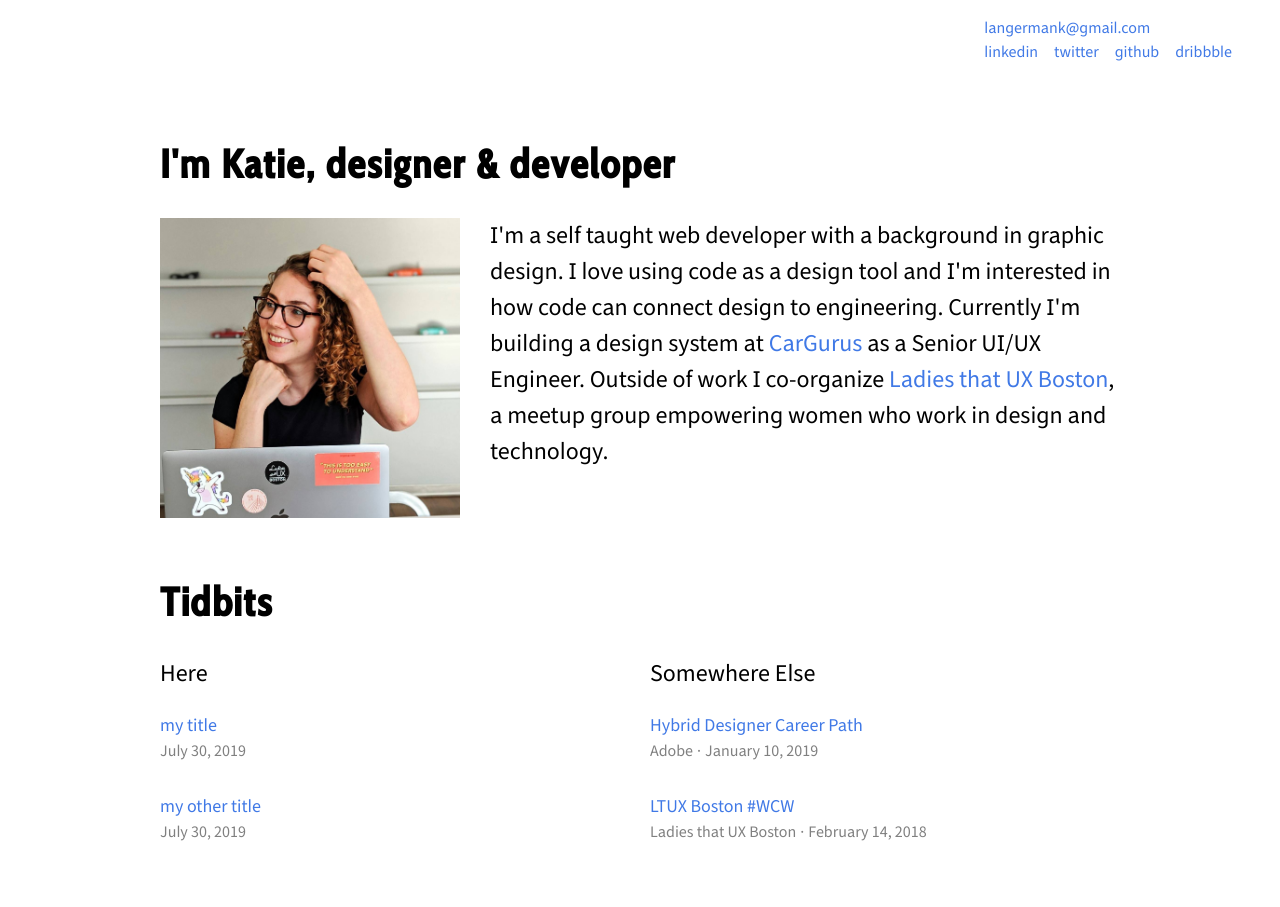
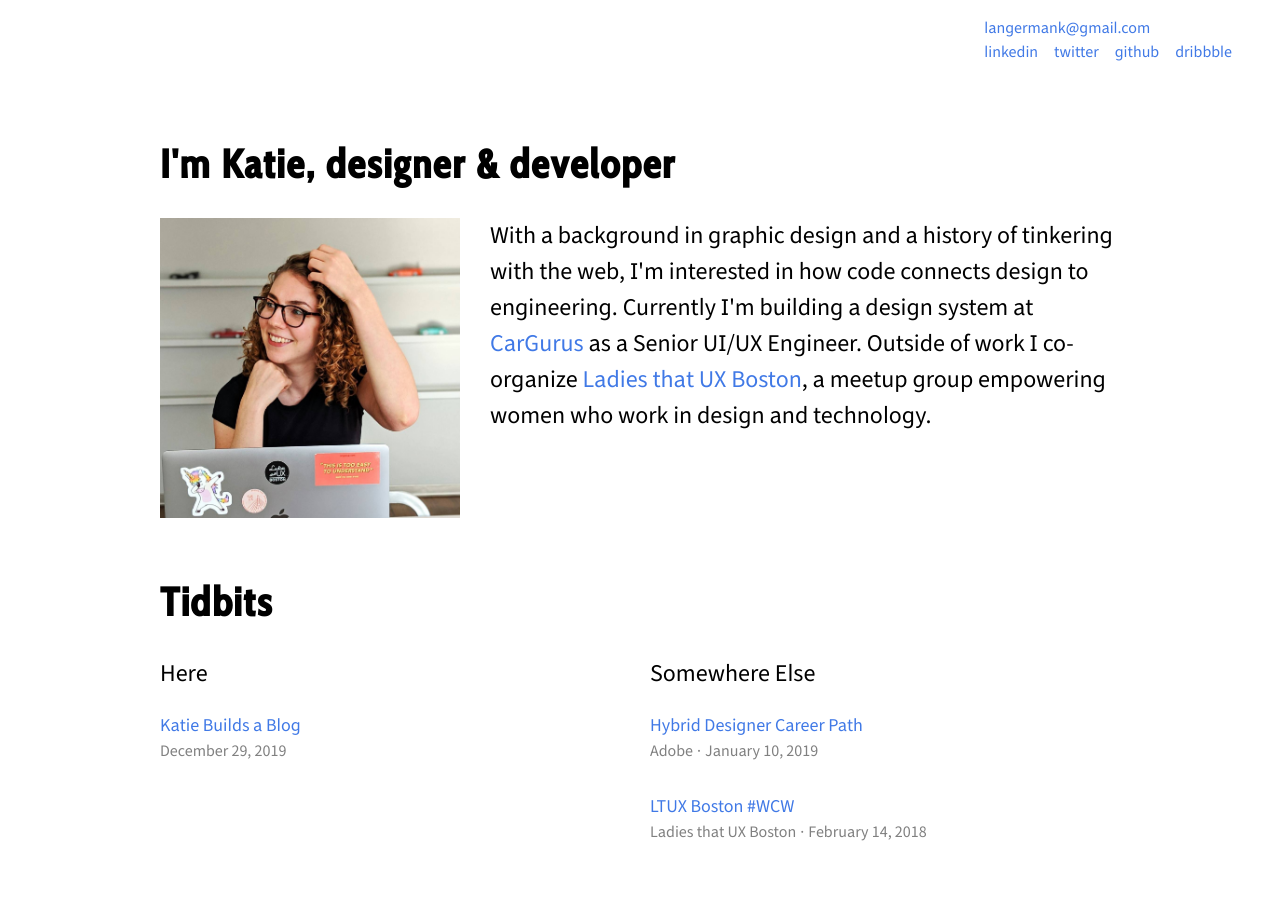
Before and after one commit to langermank/portfolio, a Gatsby site in the folder langermank/: page / in a window 1280 px wide. Shown: the top 907 px of the page. Built offline with nearby package versions, Linux system fonts and the light colour scheme; Gatsby itself is replaced by a stand-in of ours.

Commit message:
filter blog posts

```diff
--- a/langermank/gatsby-config.js
+++ b/langermank/gatsby-config.js
@@ -35,6 +35,7 @@ module.exports = {
         path: `${__dirname}/src/text`,
       },
     },
+    'gatsby-transformer-remark',
     'gatsby-transformer-sharp',
     'gatsby-plugin-sharp',
     'gatsby-plugin-sass',
--- a/langermank/package.json
+++ b/langermank/package.json
@@ -20,6 +20,7 @@
     "gatsby-plugin-web-font-loader": "^1.0.4",
     "gatsby-source-filesystem": "^2.1.33",
     "gatsby-source-medium": "^2.1.12",
+    "gatsby-transformer-remark": "^2.6.45",
     "gatsby-transformer-sharp": "^2.2.23",
     "node-sass": "^4.12.0",
     "prop-types": "^15.7.2",
--- a/langermank/src/components/layout.js
+++ b/langermank/src/components/layout.js
@@ -4,9 +4,7 @@ import PropTypes from 'prop-types';
 import { useStaticQuery, graphql } from 'gatsby';
 import styles from '../styles/layout.module.scss';
 import Header from './header';
-// import "./layout.css"
 import "../../static/fonts/fonts.css"
-// import "../styles/base.scss"
 
 const Layout = ({ children }) => {
   const data = useStaticQuery(graphql`
--- a/langermank/src/components/posts-page-layout.js
+++ b/langermank/src/components/posts-page-layout.js
@@ -7,7 +7,6 @@ export default function PageTemplate({ data: { mdx } }) {
   return (
     <Layout>
       <h1>{mdx.frontmatter.title}</h1>
-      <p>hello</p>
       <MDXRenderer>{mdx.body}</MDXRenderer>
     </Layout>
   )
--- a/langermank/src/pages/index.js
+++ b/langermank/src/pages/index.js
@@ -73,7 +73,7 @@ const IndexPage = ({ data }) => {
 
 export const pageQuery = graphql`
   query IndexPage {
-    allMdx {
+    allMdx(filter: {fileAbsolutePath: {regex: "/posts/"}}) {
       edges {
         node {
           id
--- a/langermank/src/posts/blog-myfirstblog.mdx
+++ /dev/null
@@ -1,7 +0,0 @@
----
-title: my title
-date: "2019-07-30T23:25:16.970Z"
-path: /myfirstblog/
----
-
-here we go
--- a/langermank/src/posts/blog-mysecondblog.mdx
+++ /dev/null
@@ -1,6 +0,0 @@
----
-title: my other title
-date: "2019-07-30T23:25:16.970Z"
----
-
-here we go
--- /dev/null
+++ b/langermank/src/posts/katie-builds-a-blog.mdx
@@ -0,0 +1,7 @@
+---
+title: Katie Builds a Blog
+date: "2019-12-29"
+path: /simple-gatsby-blog/
+---
+
+here we go
--- a/langermank/src/text/aboutme.mdx
+++ b/langermank/src/text/aboutme.mdx
@@ -1 +1 @@
-<h2>I'm a self taught web developer with a background in graphic design. I love using code as a design tool and I'm interested in how code can connect design to engineering. Currently I'm building a design system at <a href="https://careers.cargurus.com/">CarGurus</a> as a Senior UI/UX Engineer. Outside of work I co-organize <a href="https://www.meetup.com/Ladies-That-UX-Boston/" alt="Ladies that UX Boston Meetup Group" target="_blank" rel="noopener noreferrer">Ladies that UX Boston</a>, a meetup group empowering women who work in design and technology.</h2>
+<h2>With a background in graphic design and a history of tinkering with the web, I'm interested in how code connects design to engineering. Currently I'm building a design system at <a href="https://careers.cargurus.com/">CarGurus</a> as a Senior UI/UX Engineer. Outside of work I co-organize <a href="https://www.meetup.com/Ladies-That-UX-Boston/" alt="Ladies that UX Boston Meetup Group" target="_blank" rel="noopener noreferrer">Ladies that UX Boston</a>, a meetup group empowering women who work in design and technology.</h2>
```
Also changed, not shown: 1 other file.
